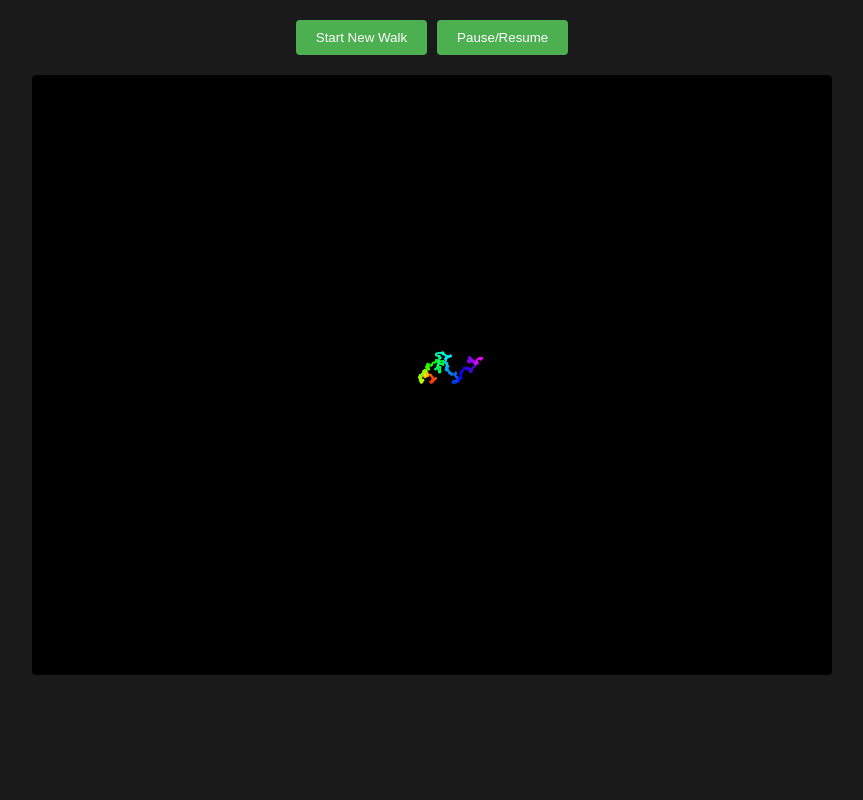
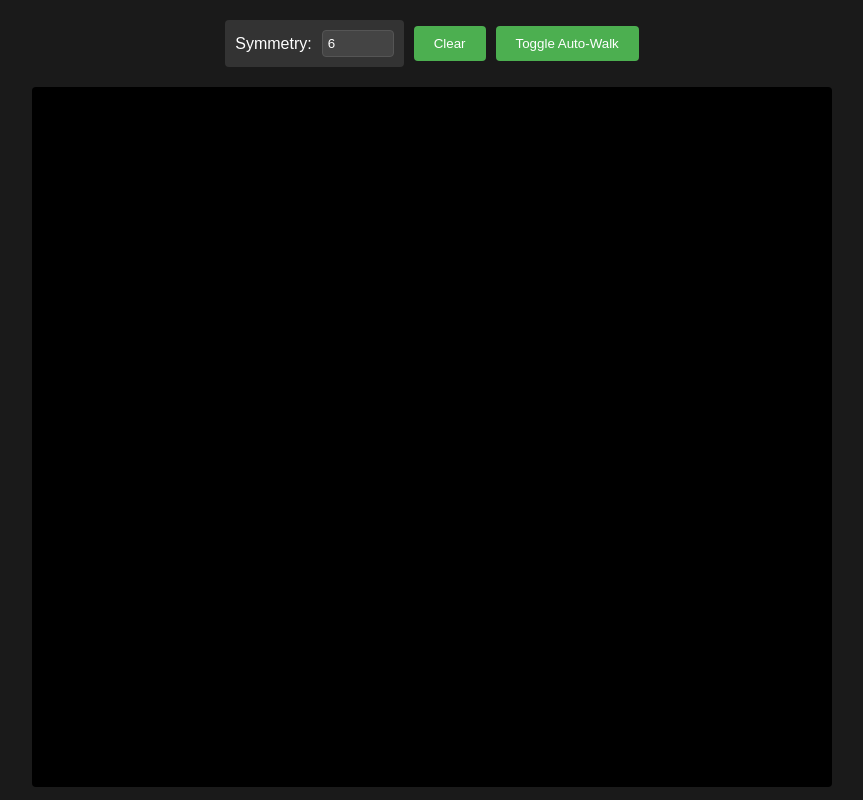
Before and after one commit to jrwxd/-.-GREG-.-, a plain HTML site: page index.html in a window 1280 px wide. Shown: the whole page, without its empty margins (208-1071 px from the left). Drawn offline with Linux system fonts and the light colour scheme.

Commit message:
Update index.html
snowflakes

```diff
--- a/index.html
+++ b/index.html
@@ -1,7 +1,7 @@
 <!DOCTYPE html>
 <html>
 <head>
-    <title>Random Walk Visualization</title>
+    <title>Symmetric Random Walk</title>
     <style>
         body {
             margin: 0;
@@ -18,6 +18,9 @@
             margin: 20px;
             display: flex;
             gap: 10px;
+            flex-wrap: wrap;
+            justify-content: center;
+            align-items: center;
         }
 
         button {
@@ -37,13 +40,40 @@
         canvas {
             background: #000;
             border-radius: 4px;
+            cursor: crosshair;
+        }
+
+        .control-group {
+            display: flex;
+            align-items: center;
+            gap: 10px;
+            background: #333;
+            padding: 10px;
+            border-radius: 4px;
+        }
+
+        input[type="number"] {
+            width: 60px;
+            padding: 5px;
+            background: #444;
+            border: 1px solid #555;
+            color: white;
+            border-radius: 4px;
+        }
+
+        label {
+            color: #fff;
         }
     </style>
 </head>
 <body>
     <div class="controls">
-        <button onclick="startWalk()">Start New Walk</button>
-        <button onclick="togglePause()">Pause/Resume</button>
+        <div class="control-group">
+            <label for="symmetry">Symmetry:</label>
+            <input type="number" id="symmetry" value="6" min="2" max="12" step="1">
+        </div>
+        <button onclick="startWalk()">Clear</button>
+        <button onclick="toggleAutoWalk()">Toggle Auto-Walk</button>
     </div>
     <canvas id="walkCanvas"></canvas>
 
@@ -51,89 +81,115 @@
         const canvas = document.getElementById('walkCanvas');
         const ctx = canvas.getContext('2d');
         let animationId;
-        let isPaused = false;
+        let isAutoWalking = false;
 
         // Set canvas size
         function resizeCanvas() {
             canvas.width = Math.min(800, window.innerWidth - 40);
-            canvas.height = Math.min(600, window.innerHeight - 100);
+            canvas.height = Math.min(800, window.innerHeight - 100);
         }
 
         resizeCanvas();
         window.addEventListener('resize', resizeCanvas);
 
-        class RandomWalk {
+        class SymmetricWalk {
             constructor() {
                 this.x = canvas.width / 2;
                 this.y = canvas.height / 2;
-                this.points = [{x: this.x, y: this.y}];
-                this.stepSize = 2;
+                this.lastX = this.x;
+                this.lastY = this.y;
                 this.hue = 0;
             }
 
-            step() {
+            move(newX, newY) {
+                this.lastX = this.x;
+                this.lastY = this.y;
+                this.x = newX;
+                this.y = newY;
+                this.draw();
+            }
+
+            autoStep() {
                 const angle = Math.random() * Math.PI * 2;
-                this.x += Math.cos(angle) * this.stepSize;
-                this.y += Math.sin(angle) * this.stepSize;
-
-                // Bounce off walls
-                if (this.x < 0) this.x = 0;
-                if (this.x > canvas.width) this.x = canvas.width;
-                if (this.y < 0) this.y = 0;
-                if (this.y > canvas.height) this.y = canvas.height;
-
-                this.points.push({x: this.x, y: this.y});
-                this.hue = (this.hue + 1) % 360;
+                const stepSize = 2;
+                this.move(
+                    this.x + Math.cos(angle) * stepSize,
+                    this.y + Math.sin(angle) * stepSize
+                );
             }
 
             draw() {
-                ctx.strokeStyle = `hsl(${this.hue}, 100%, 50%)`;
+                const centerX = canvas.width / 2;
+                const centerY = canvas.height / 2;
+                const symmetry = parseInt(document.getElementById('symmetry').value);
+
                 ctx.lineWidth = 2;
-                ctx.beginPath();
 
-                const lastPoint = this.points[this.points.length - 1];
-                const prevPoint = this.points[this.points.length - 2];
+                // Draw n symmetric lines
+                for (let i = 0; i < symmetry; i++) {
+                    const angle = (i * 2 * Math.PI) / symmetry;
+                    ctx.strokeStyle = `hsl(${(this.hue + i * 360/symmetry) % 360}, 100%, 50%)`;
 
-                if (prevPoint) {
-                    ctx.moveTo(prevPoint.x, prevPoint.y);
-                    ctx.lineTo(lastPoint.x, lastPoint.y);
+                    // Calculate rotated points relative to center
+                    const dx1 = this.lastX - centerX;
+                    const dy1 = this.lastY - centerY;
+                    const dx2 = this.x - centerX;
+                    const dy2 = this.y - centerY;
+
+                    const cos = Math.cos(angle);
+                    const sin = Math.sin(angle);
+
+                    // Rotate and translate points
+                    const rx1 = dx1 * cos - dy1 * sin + centerX;
+                    const ry1 = dx1 * sin + dy1 * cos + centerY;
+                    const rx2 = dx2 * cos - dy2 * sin + centerX;
+                    const ry2 = dx2 * sin + dy2 * cos + centerY;
+
+                    ctx.beginPath();
+                    ctx.moveTo(rx1, ry1);
+                    ctx.lineTo(rx2, ry2);
+                    ctx.stroke();
                 }
 
-                ctx.stroke();
+                this.hue = (this.hue + 1) % 360;
             }
         }
 
-        let walk;
+        let walk = new SymmetricWalk();
 
         function animate() {
-            if (!isPaused) {
-                walk.step();
-                walk.draw();
+            if (isAutoWalking) {
+                walk.autoStep();
             }
             animationId = requestAnimationFrame(animate);
         }
 
         function startWalk() {
-            // Clear canvas
             ctx.clearRect(0, 0, canvas.width, canvas.height);
-
-            // Cancel existing animation
-            if (animationId) {
-                cancelAnimationFrame(animationId);
-            }
-
-            // Start new walk
-            walk = new RandomWalk();
-            isPaused = false;
-            animate();
+            walk = new SymmetricWalk();
         }
 
-        function togglePause() {
-            isPaused = !isPaused;
+        function toggleAutoWalk() {
+            isAutoWalking = !isAutoWalking;
+            if (isAutoWalking && !animationId) {
+                animate();
+            }
         }
 
-        // Start initial walk
-        startWalk();
+        // Handle mouse/touch interaction
+        function handlePointer(e) {
+            if (!isAutoWalking) {
+                const rect = canvas.getBoundingClientRect();
+                const x = e.clientX - rect.left;
+                const y = e.clientY - rect.top;
+                walk.move(x, y);
+            }
+        }
+
+        canvas.addEventListener('pointermove', handlePointer);
+
+        // Start animation loop
+        animate();
     </script>
 </body>
 </html>
```
